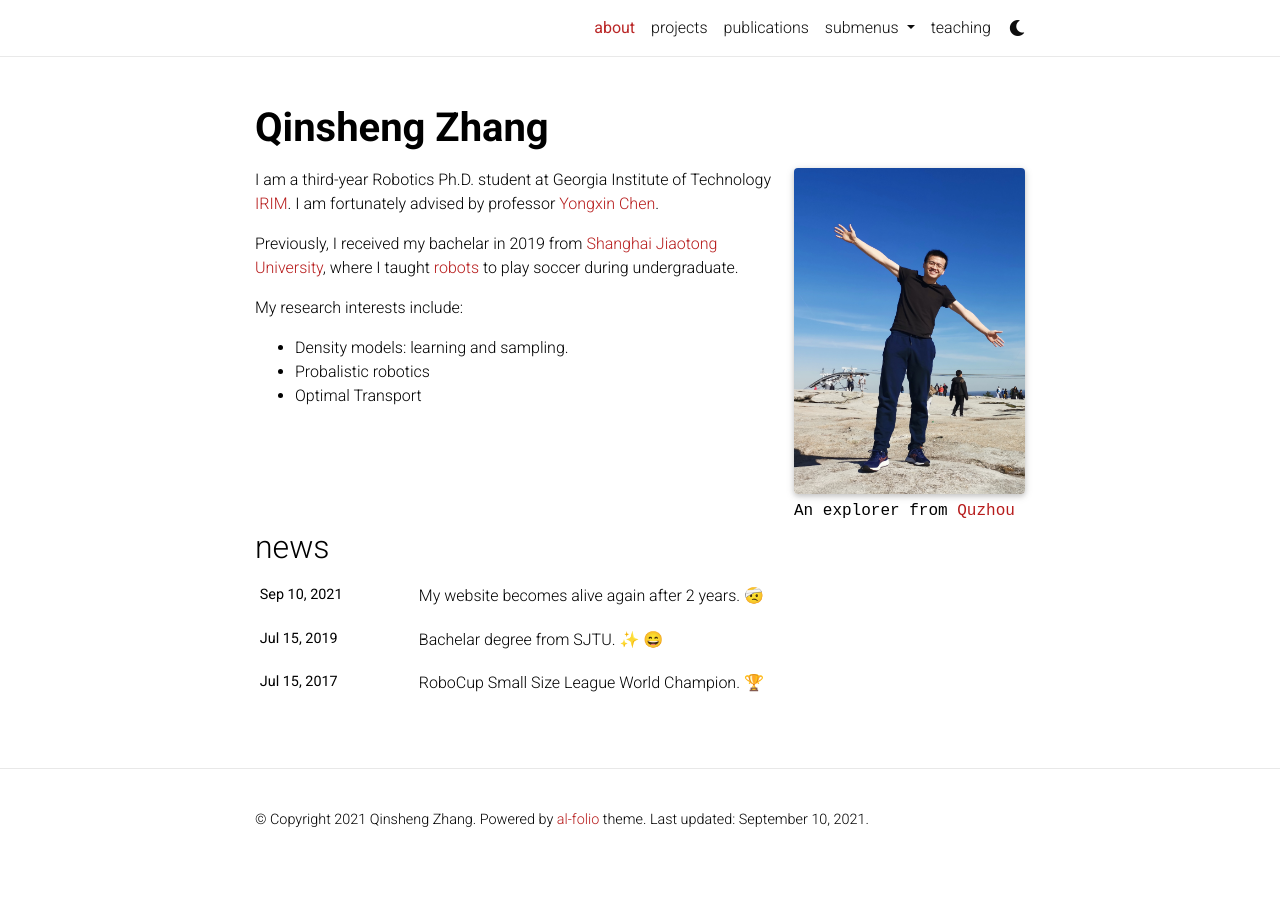
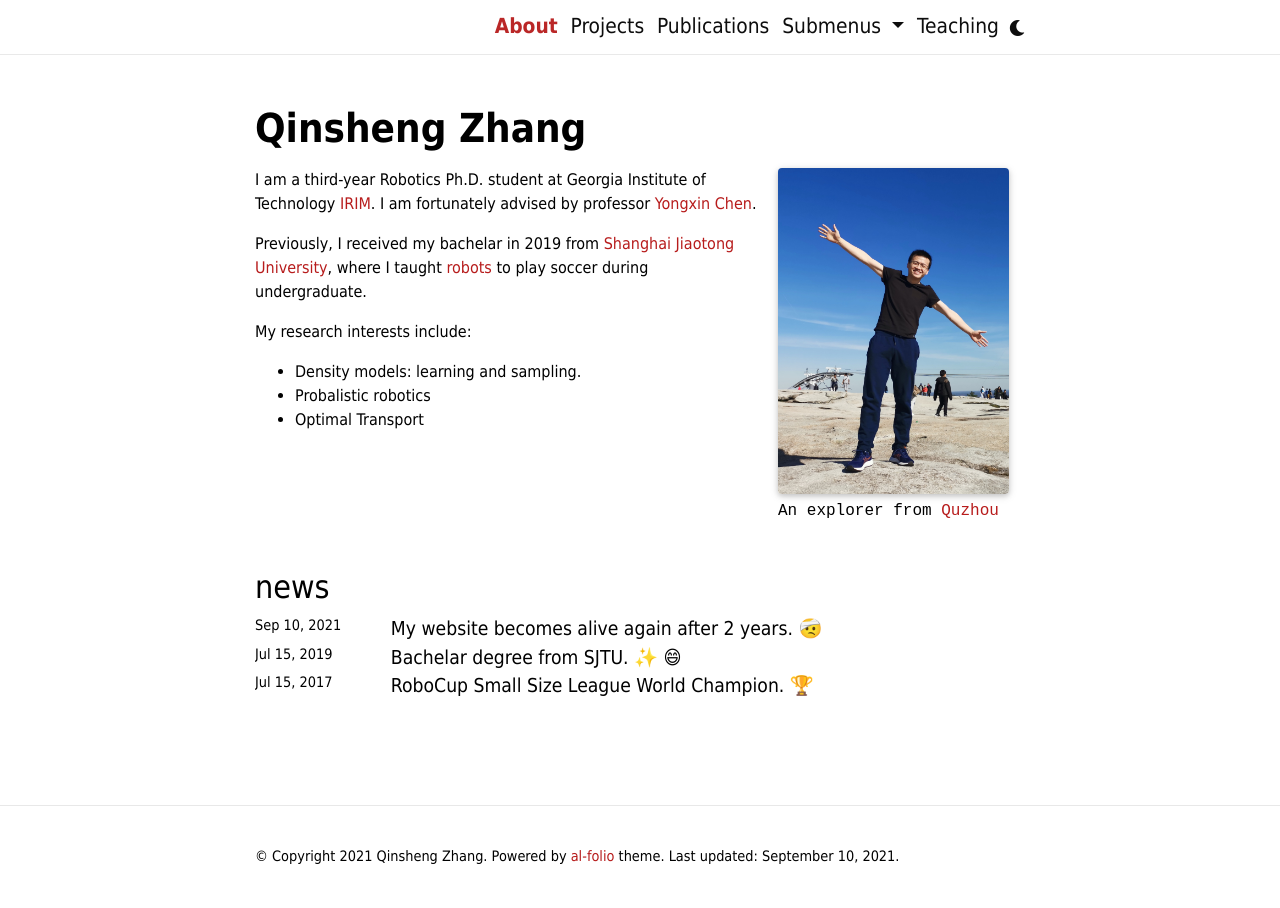
Before and after one commit to qsh-zh/qsh-zh.github.io, a Jekyll site: the page built from _pages/about.md, in a window 1280 px wide. Built offline with Jekyll 4.4.1, drawn with Linux system fonts in a browser that asks for light colours; nearby versions of some CDN libraries; emoji names are drawn with the system emoji font; comment, search, counter and statistics services are not loaded; a style sheet for code colours, icons or effects is not loaded.

Commit message:
news and nav bar

```diff
--- a/_sass/_base.scss
+++ b/_sass/_base.scss
@@ -52,6 +52,7 @@ blockquote {
 
 .profile {
   margin-left: 1rem;
+  margin-right: 1rem;
   width: 100%;
 
   .address {
@@ -75,6 +76,7 @@ blockquote {
 }
 
 .post-description {
+  margin-top: 2rem;
   margin-bottom: 2rem;
   font-size: 0.875rem;
   a {
@@ -94,6 +96,7 @@ blockquote {
   border-bottom: 1px solid $grey-color-light;
   background-color: var(--global-bg-color);
   opacity: 0.95;
+//   padding: .2rem 0;
 }
 .navbar .dropdown-menu {
   background-color: var(--global-bg-color);
@@ -117,10 +120,18 @@ blockquote {
       text-decoration: none;
     }
   }
+  font-weight: 400;
   .navbar-brand {
+    font-size: 1.8rem;
+    padding: .2rem 0;
+    font-weight: 600;
     color: var(--global-text-color);
   }
   .navbar-nav .nav-item .nav-link {
+    padding: .2rem 0 .2rem .8rem !important;
+    font-size: 1.3rem;
+    font-weight: 400;
+    text-transform: capitalize;
     color: var(--global-text-color);
     &:hover {
       color: var(--global-hover-color);
@@ -189,11 +200,33 @@ blockquote {
 
 
 // News
+.news h2 {
+    font-weight: 500 !important;
+    font-size: 2.0rem;
+    margin-bottom: .5rem;
+}
 
 .news table td {
-  font-size: 1rem;
+  font-size: 1.2rem;
+  font-weight: 350 !important;
   color: var(--global-text-color);
 }
+
+.news {
+    padding-top: 2.5rem;
+    padding-bottom: 2.5rem; }
+    .news table {
+      border-spacing: 0rem; }
+      .news table td p {
+        margin-bottom: 0.3rem; }
+    .news table.table-sm th,
+    .news table.table-sm td {
+      padding: 0 0.5rem 0 0; }
+      .news table.table-sm th p,
+      .news table.table-sm td p {
+        font-size: 1.0rem;
+        margin-bottom: 0.4rem; }
+
 
 .news table th {
   color: var(--global-text-color);
@@ -202,18 +235,18 @@ blockquote {
 // Social (bottom)
 
 .social {
+  padding: 3rem 0;
   text-align: center;
+  background-color: #222222;
   .contact-icons {
-    font-size: 4rem;
+    font-size: 1rem;
+    h4 {
+        color: #b3b3b3;
+    }
     a {
-      i::before {
-        color: var(--global-text-color);
-        -webkit-transition: all 0.2s ease-in-out;
-      }
+      color: white;
       &:hover {
-        i::before {
-          color: var(--global-theme-color);
-        }
+          color: #b81c1c;
       }
     }
   }
--- a/_sass/_layout.scss
+++ b/_sass/_layout.scss
@@ -3,9 +3,12 @@
  ******************************************************************************/
 
  body {
+   font-family: Avenir, Tahoma, "Open Sans", sans-serif;
    padding-bottom: 70px;
+   font-weight: 200;
    color: var(--global-text-color);
    background-color: var(--global-bg-color);
+   font-size: 1.00rem;
  }
 
  body.fixed-top-nav {
```
